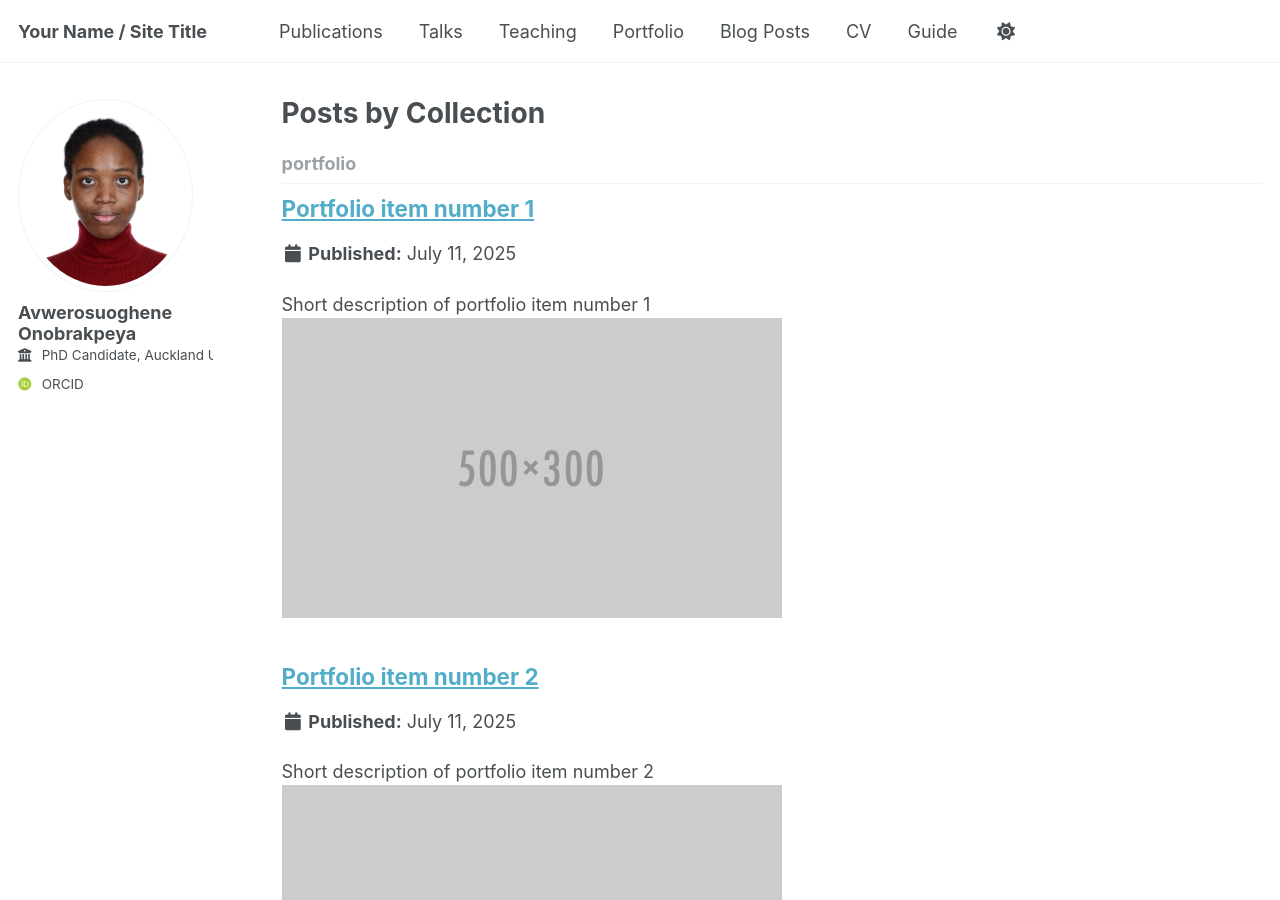
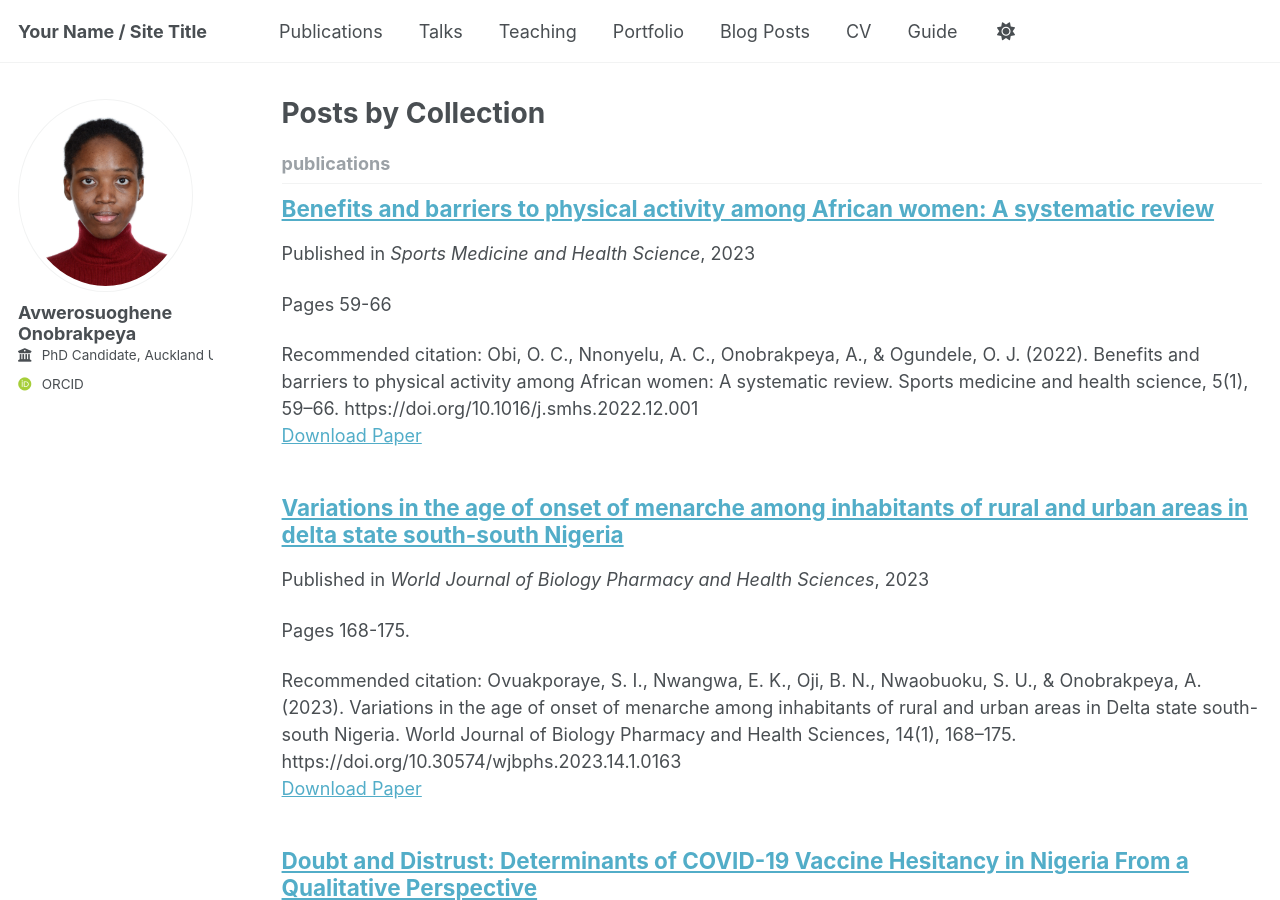
Before and after one commit to suo-onobrakpeya/suo-onobrakpeya.github.io, a Jekyll site: the page built from _pages/collection-archive.html, in a window 1280 px wide and 900 px high. Built offline with Jekyll 4.4.1, drawn with Linux system fonts in a browser that asks for light colours; some web fonts are replaced; a script that is not in the unit is left out; part of the change alters nothing that is shown.

Commit message:
Updates 6.

```diff
--- a/_config.yml
+++ b/_config.yml
@@ -221,10 +221,10 @@ collections:
   publications:
     output: true
     permalink: /:collection/:path/
-  portfolio:
+  talks:
     output: true
     permalink: /:collection/:path/
-  talks:
+  #portfolio:
     output: true
     permalink: /:collection/:path/
 
```
